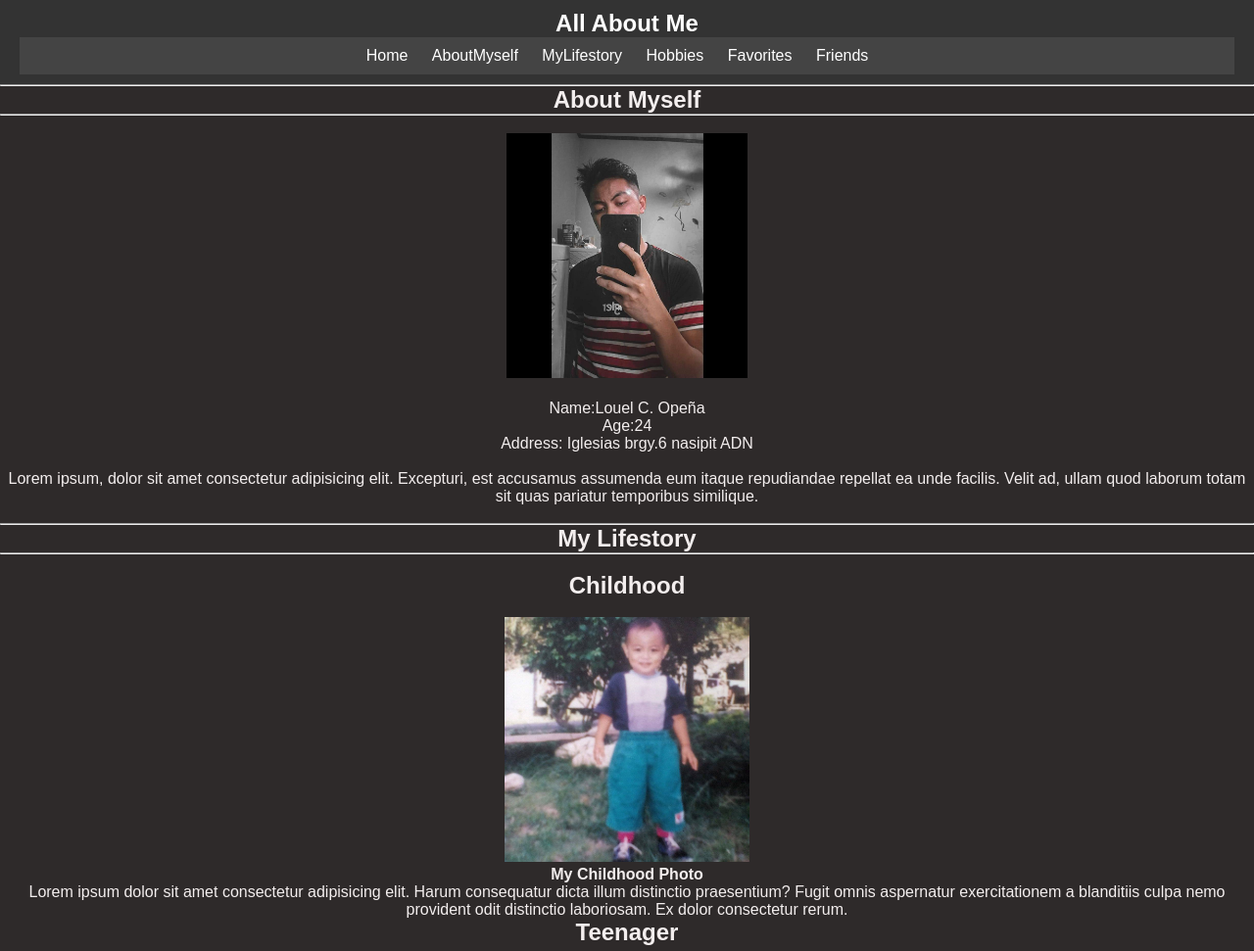
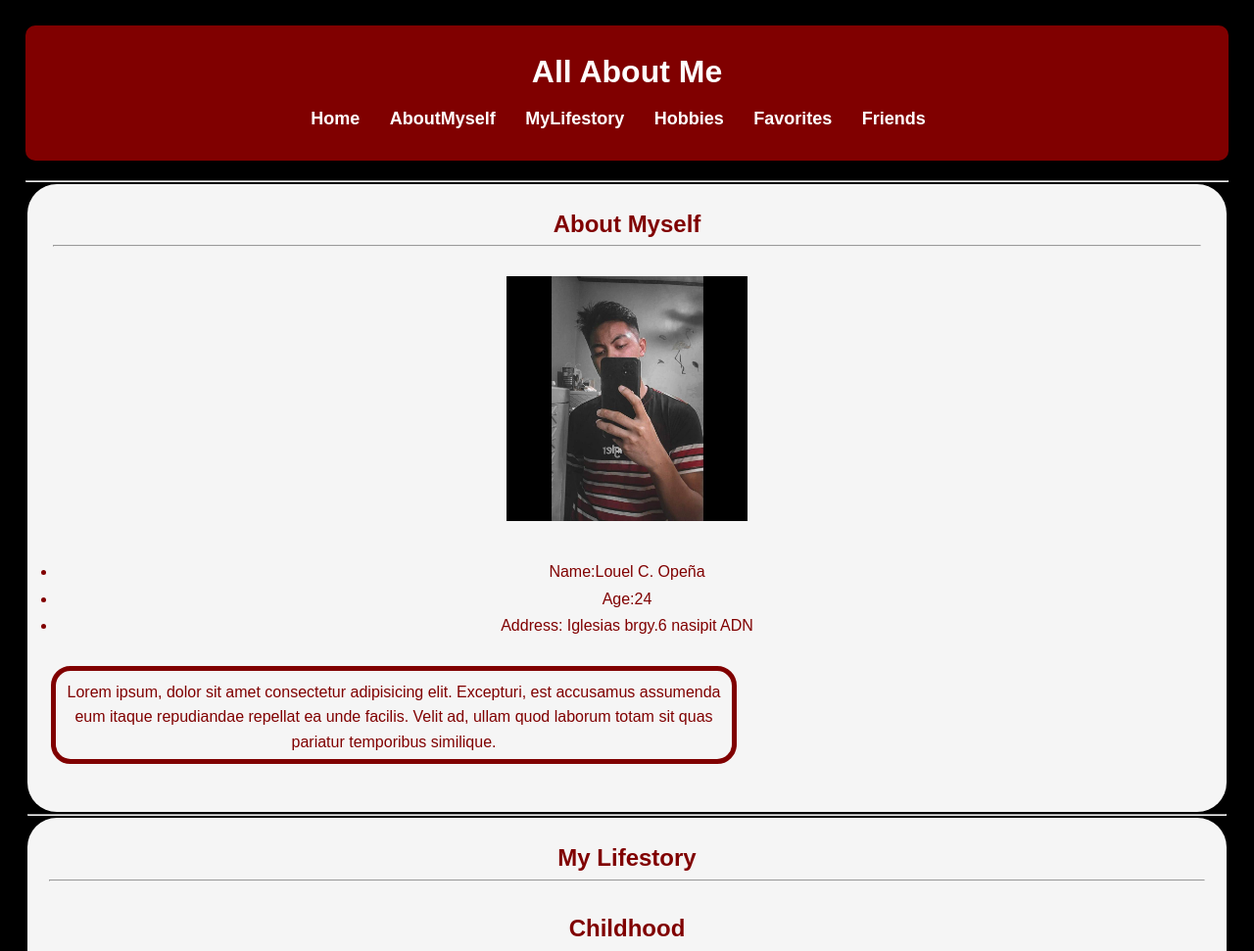
Before and after one commit to louel25/Htmlsemantic, a plain HTML site: page index.html in a window 1280 px wide. Shown: the top 971 px of the page at 98% size. Drawn offline with Linux system fonts and the light colour scheme.

Commit message:
Update index.css

```diff
--- a/index.css
+++ b/index.css
@@ -1,35 +1,35 @@
 
 
 * {
-    margin: 0;
-    padding: 0;
+  margin: 2px;
+  padding: 0px;
   box-sizing: border-box;
 }
 
 
 body {
   font-family: Arial, sans-serif;
-    background-color: #2e2a2a;
-    color: #f3eeee;
+  line-height: 1.6;
+  background-color: black;
+  color: maroon;
+  padding: 20px;
   text-align: center;
 }
 
 
 header {
-    background-color: #333;
-    color: #fff;
-    padding: 10px 20px;
-  }
-
-  header h1 {
-    font-size: 24px;
+  background-color: maroon;
+  color: white;
+  padding: 20px;
   text-align: center;
+  margin-bottom: 20px;
+  border-radius: 10px;
 }
 
 
 nav {
-    background-color: #444;
-    padding: 10px 20px;
+  display: flex;
+  justify-content: center;
 }
 
 nav ul {
@@ -37,14 +37,51 @@
 }
 
 nav ul li {
-    display: inline;
+  display: inline-flex;
   margin-right: 20px;
 }
 
 nav ul li a {
-    color: #fff;
-    text-decoration: wavy;
+  color: white;
+  text-decoration: none;
+  font-weight: bold;
+  font-size: 18px;
 }
-  nav ul a:hover {
-    color: aqua;
+
+
+.main {
+  display: grid;
+  grid-template-columns: 1fr;
+  gap: 20px;
+  display: flex;
 }
+
+
+article {
+  background-color: whitesmoke;
+  padding: 20px;
+  border-radius: 30px;
+}
+
+
+aside {
+  background-color: whitesmoke;
+  padding: 20px;
+  border-radius: 5px;
+}
+
+
+p {
+  width: 700px;
+  height: 100px;
+  padding: 9px;
+  border: 5px solid maroon;
+  margin: 0;
+  text-align: center;
+  border-radius: 20px;
+}
+
+figure:hover img {
+  border: 10px solid ;
+  transition: 5px ease-in-out;
+}
```
Lines whose indentation alone changed are shown as unchanged.
